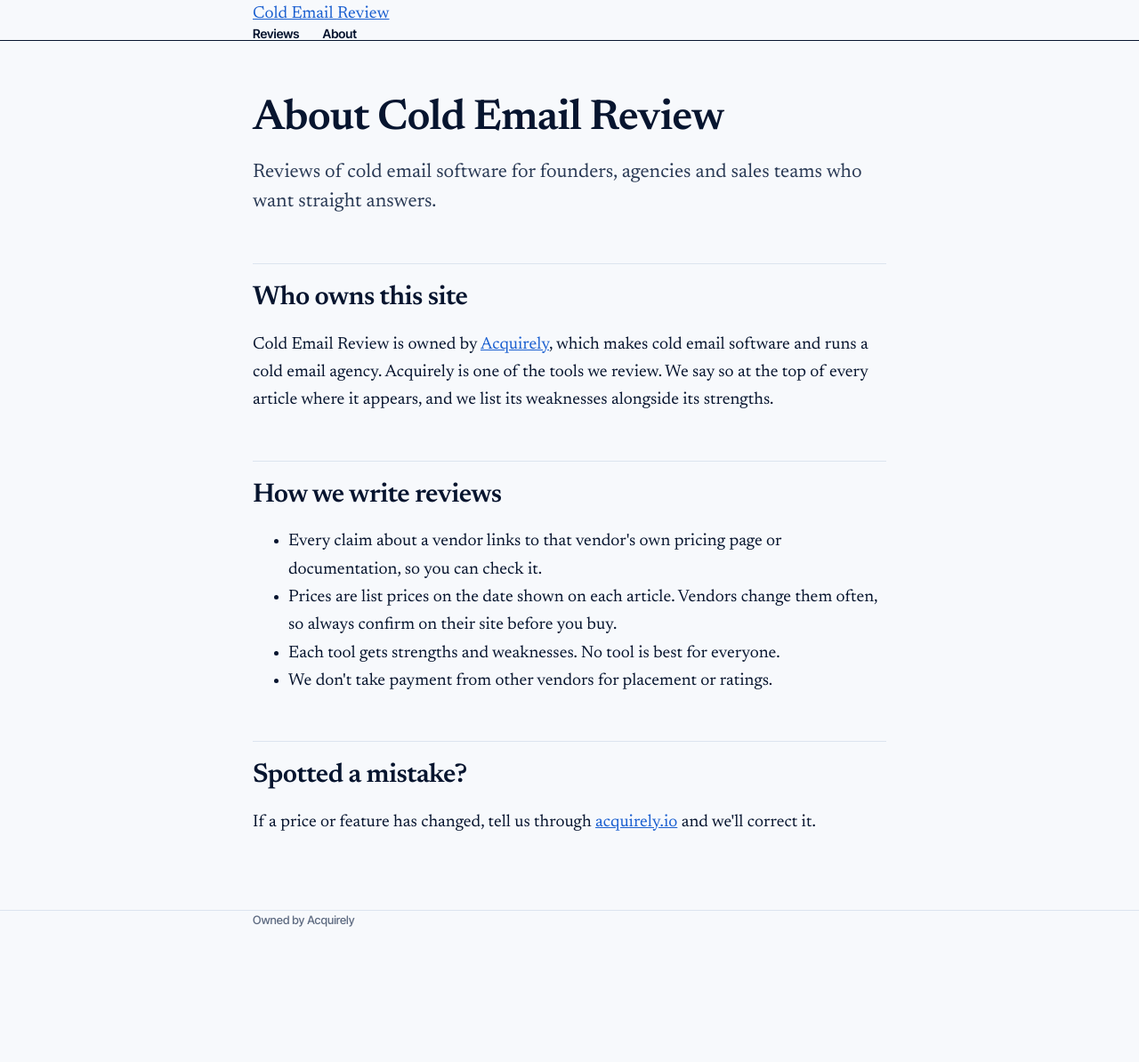
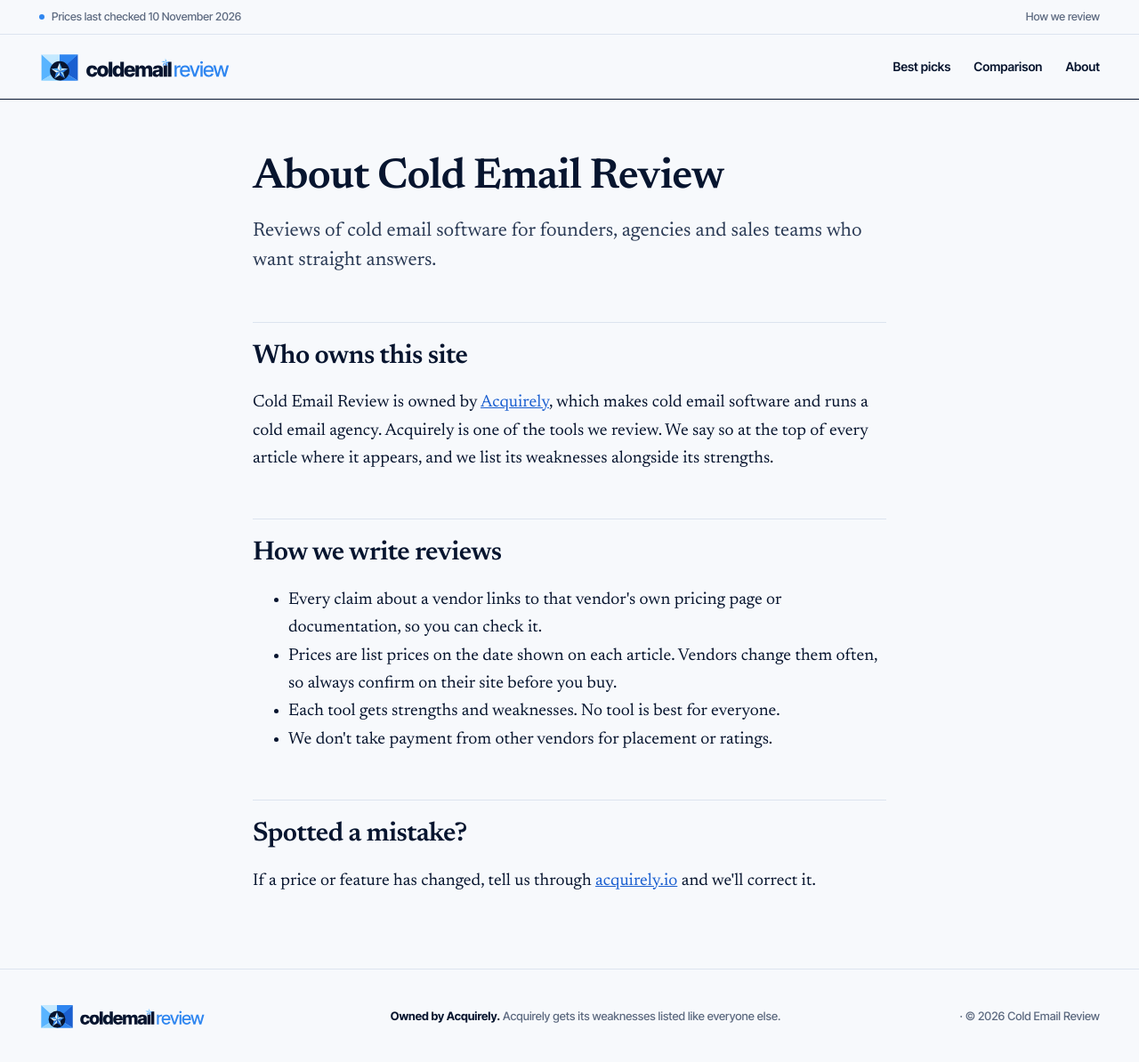
Before and after one commit to acquirelyio/coldemailreview, a plain HTML site: page about/index.html in a window 1280 px wide. Shown: the whole page at 89% size. Before the commit the page ends 1045 px from the top, so only its background shows below. Drawn offline with Linux system fonts and the light colour scheme; no server answers.

Commit message:
auto: index.html

```diff
--- a/about/index.html
+++ b/about/index.html
@@ -5,12 +5,16 @@
 <meta name="viewport" content="width=device-width, initial-scale=1">
 <title>About · Cold Email Review</title>
 <meta name="description" content="Who runs Cold Email Review and how we write our reviews.">
+<link rel="icon" href="/favicon.svg" type="image/svg+xml">
+<link rel="apple-touch-icon" href="/apple-touch-icon.png">
+<meta name="theme-color" content="#07152f">
 <link rel="stylesheet" href="/style.css">
 </head>
 <body>
-<header class="site"><div class="wrap">
-  <a class="logo" href="/">Cold Email <span>Review</span></a>
-  <nav><a href="/">Reviews</a><a href="/about/">About</a></nav>
+<div class="util"><div class="in"><span><span class="dot"></span>Prices last checked 10 November 2026</span><a href="/about/">How we review</a></div></div>
+<header class="site"><div class="in">
+  <a class="logo" href="/" aria-label="Cold Email Review home"><img src="/assets/logo.svg" alt="Cold Email Review" width="678" height="140"></a>
+  <nav><a class="hide-sm" href="/#picks">Best picks</a><a href="/reviews/instantly-vs-smartlead-vs-acquirely/">Comparison</a><a href="/about/">About</a></nav>
 </div></header>
 
 <main><div class="wrap">
@@ -32,9 +36,10 @@
   <p>If a price or feature has changed, tell us through <a href="https://acquirely.io">acquirely.io</a> and we'll correct it.</p>
 </div></main>
 
-<footer class="site"><div class="wrap">
-  <span>Owned by Acquirely</span>
-  <span id="visits"></span>
+<footer class="site"><div class="in">
+  <a href="/"><img src="/assets/logo.svg" alt="Cold Email Review" width="678" height="140"></a>
+  <span><b>Owned by Acquirely.</b> Acquirely gets its weaknesses listed like everyone else.</span>
+  <span><span id="visits"></span> · © 2026 Cold Email Review</span>
 </div></footer>
 <script src="/counter.js" defer></script>
 </body>
```
Also changed, not shown: index.html (+1 -0 lines), reviews/instantly-vs-smartlead-vs-acquirely/index.html (+15 -10 lines).
